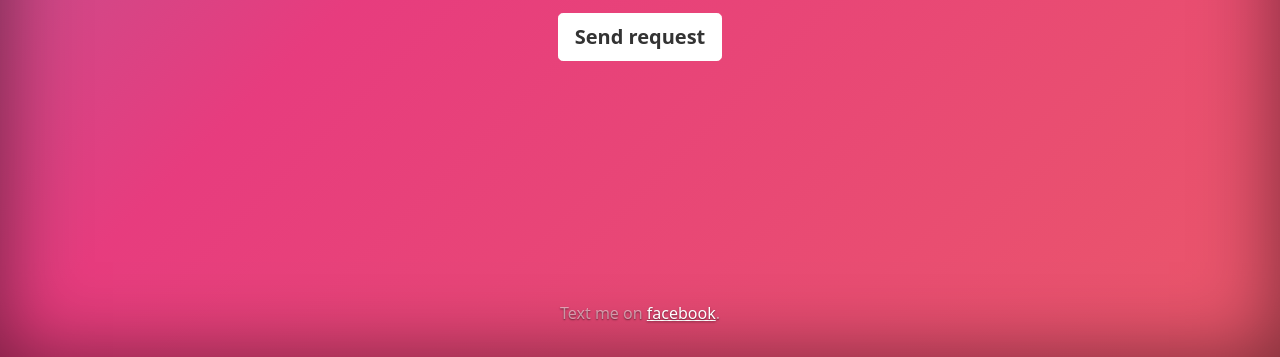
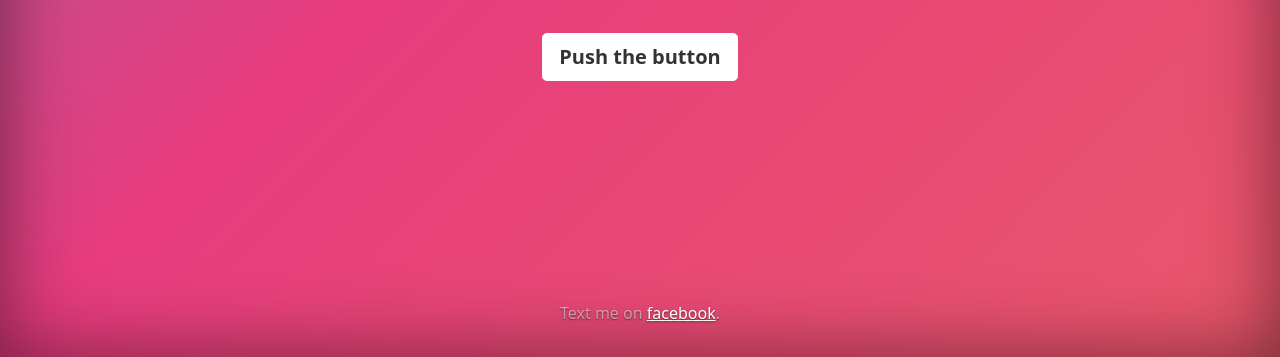
Before and after one commit to AnnaSadykova/mySite, a plain HTML site: page index.html in a window 1280 px wide. Shown: the part 443-800 px from the top of the page. Drawn offline with nearby package versions, Linux system fonts and the light colour scheme.

Commit message:
Update index.html

```diff
--- a/index.html
+++ b/index.html
@@ -50,15 +50,15 @@
         </nav>
       </div>
     </header>
+
     <main class="px-3">
       <h1>Anna Sadykova, targeting specialist</h1>
       <p class="lead">I like to support people who need targeting services! Tell me the story and I will tell you how
         to resolve it :)</p>
-      <p class="lead">
-        <a href="https://www.facebook.com/sadykova.anna.gafievna"
-          class="btn btn-lg btn-secondary fw-bold border-white bg-white">Send request</a>
-      </p>
+	    </br>
+        <button class="btn btn-lg btn-secondary fw-bold border-white bg-white clickme">Push the button</a>
     </main>
+
     <footer class="mt-auto text-white-50">
       <p>Text me on <a href="https://www.facebook.com/sadykova.anna.gafievna" class="text-white">facebook</a>.</p>
     </footer>
```
